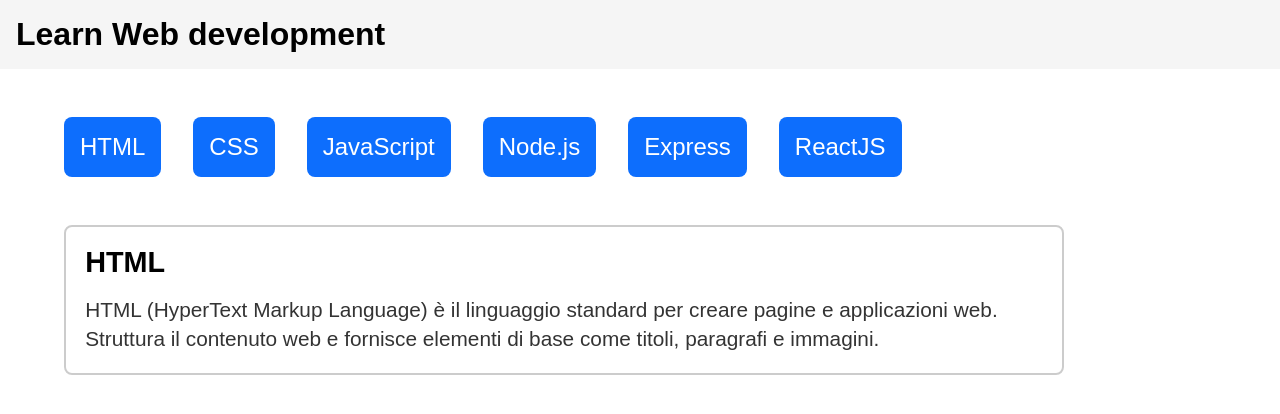
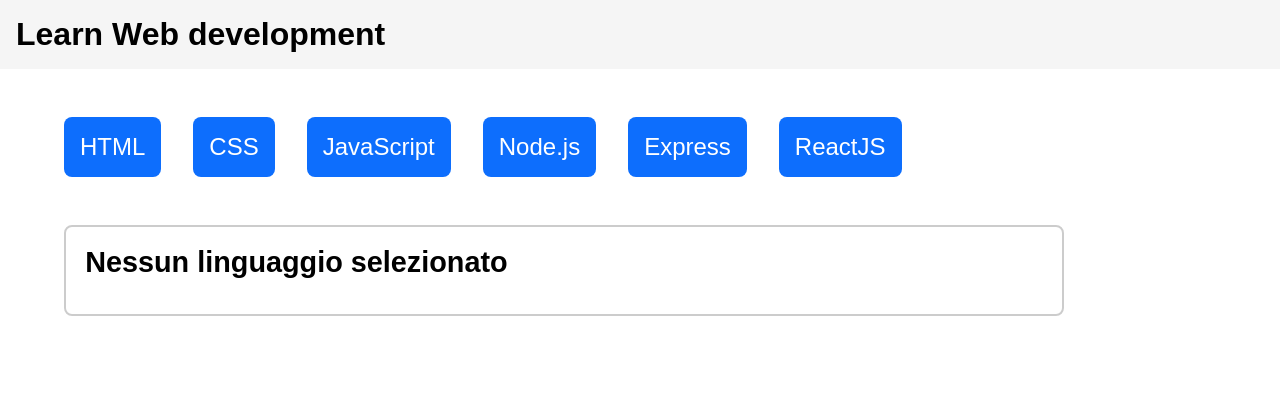
Before and after one commit to ManuelAliquo/react-use-state, a React (Vite) app: page / in a window 1280 px wide. Shown: the top 414 px of the page. Built offline with nearby package versions, Linux system fonts and the light colour scheme.

Commit message:
added card placeholder

```diff
--- a/src/App.jsx
+++ b/src/App.jsx
@@ -40,7 +40,7 @@
 ];
 
 export default function App() {
-  const [activeIndex, setActive] = useState(0);
+  const [activeIndex, setActive] = useState(null);
 
   const showCard = (index) => {
     let newCard;
@@ -65,8 +65,12 @@
         ))}
       </ul>
       <div className="card">
-        <h2>{languages[activeIndex].title}</h2>
-        <div className="description">{languages[activeIndex].description}</div>
+        <h2>
+          {activeIndex === null ? "Nessun linguaggio selezionato" : languages[activeIndex].title}
+        </h2>
+        <div className="description">
+          {activeIndex === null ? "" : languages[activeIndex].description}
+        </div>
       </div>
     </>
   );
```
